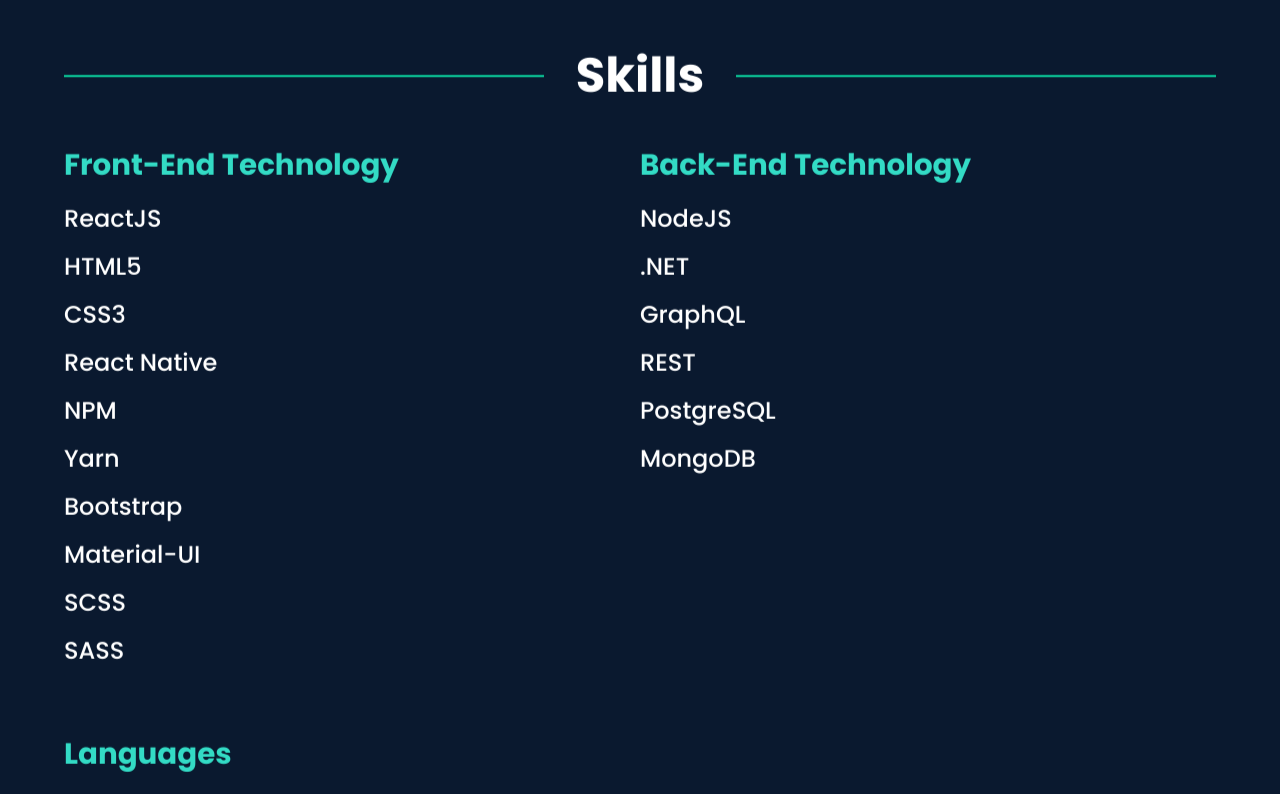
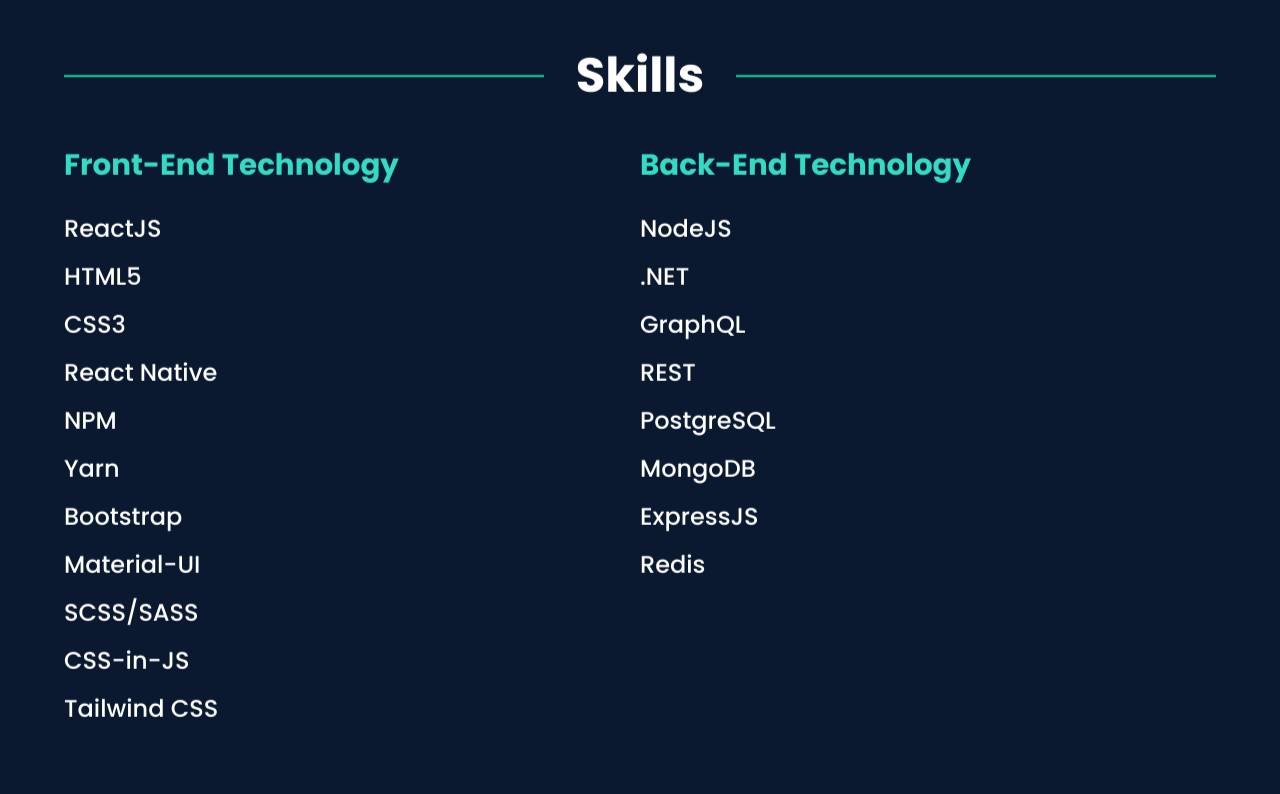
Before and after one commit to samizak/react-portfolio, a React (Create React App) app: page / in a window 1280 px wide. Shown: the part 2500-3294 px from the top of the page. Built offline with nearby package versions, Linux system fonts and the light colour scheme.

Commit message:
style: minor changes

```diff
--- a/src/Components/Skills/Skills.css
+++ b/src/Components/Skills/Skills.css
@@ -17,14 +17,22 @@
   width: 100%;
 }
 
+.grid-item h3 {
+  color: var(--buttonColor);
+  font-size: 22pt;
+  padding-bottom: 10px;
+}
+
 .grid-item {
-  font-size: 18pt;
+  font-size: 14pt;
   text-align: left;
-  line-height: 2;
+  line-height: 1;
   font-weight: 500;
 }
 
-.grid-item h3 {
-  color: var(--buttonColor);
-  font-size: 22pt;
+@media (min-width: 900px) {
+  .grid-item {
+    line-height: 2;
+    font-size: 18pt;
+  }
 }
--- a/src/Components/Skills/Skills.tsx
+++ b/src/Components/Skills/Skills.tsx
@@ -1,13 +1,3 @@
-// import CSharp from "../SVGs/CSharp";
-// import CSS3 from "../SVGs/CSS3";
-// import Git from "../SVGs/Git";
-// import HTML5 from "../SVGs/HTML5";
-// import Java from "../SVGs/Java";
-// import JavaScript from "../SVGs/JavaScript";
-// import Python from "../SVGs/Python";
-// import ReactJS from "../SVGs/ReactJS";
-// import NodeJS from "../SVGs/NodeJS";
-// import TypeScript from "../SVGs/TypeScript";
 import "./Skills.css";
 
 export default function Skills() {
@@ -29,8 +19,9 @@ export default function Skills() {
             <p>Yarn</p>
             <p>Bootstrap</p>
             <p>Material-UI</p>
-            <p>SCSS</p>
-            <p>SASS</p>
+            <p>SCSS/SASS</p>
+            <p>CSS-in-JS</p>
+            <p>Tailwind CSS</p>
           </div>
 
           <div className="grid-item backend-container">
@@ -41,6 +32,8 @@ export default function Skills() {
             <p>REST</p>
             <p>PostgreSQL</p>
             <p>MongoDB</p>
+            <p>ExpressJS</p>
+            <p>Redis</p>
           </div>
 
           <div className="grid-item language-container">
```
